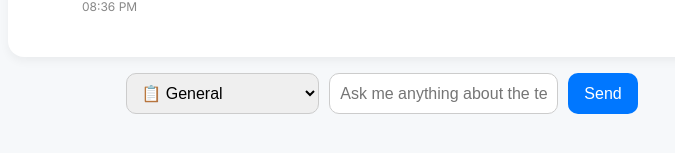
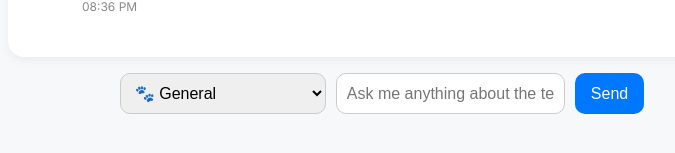
Before and after one commit to Walklandstudio/chatbot-embedding, a website: page public/index.html in a window 1280 px wide. Shown: the part 147-300 px from the top of the page, without its empty margins (258-933 px from the left). Drawn offline with Linux system fonts and the light colour scheme.

Commit message:
Update index.html

```diff
--- a/public/index.html
+++ b/public/index.html
@@ -129,15 +129,15 @@
 
   <div class="input-area">
     <select id="profileSelect">
-      <option value="General">📋 General</option>
-      <option value="The Guardian">🛡️ The Guardian</option>
-      <option value="The Investigator">🕵️ The Investigator</option>
-      <option value="The Socialiser">🎉 The Socialiser</option>
-      <option value="The Peacekeeper">🕊️ The Peacekeeper</option>
-      <option value="The Performer">🎭 The Performer</option>
-      <option value="The Achiever">🏆 The Achiever</option>
-      <option value="The Connector">🔗 The Connector</option>
-      <option value="The Provider">🎁 The Provider</option>
+        <option value="General">🐾 General</option>
+        <option value="Border Collie">🐕 Border Collie</option>
+        <option value="Poodle">🎭 Poodle</option>
+        <option value="Golden Retriever">💛 Golden Retriever</option>
+        <option value="Labrador">🤝 Labrador</option>
+        <option value="English Bulldog">⚖️ English Bulldog</option>
+        <option value="Basset Hound">🔍 Basset Hound</option>
+        <option value="German Shepherd">🛡️ German Shepherd</option>
+        <option value="Jack Russell Terrier">🔧 Jack Russell Terrier</option>
     </select>
     <input type="text" id="userInput" placeholder="Ask me anything about the test..." />
     <button onclick="sendMessage()">Send</button>
```
